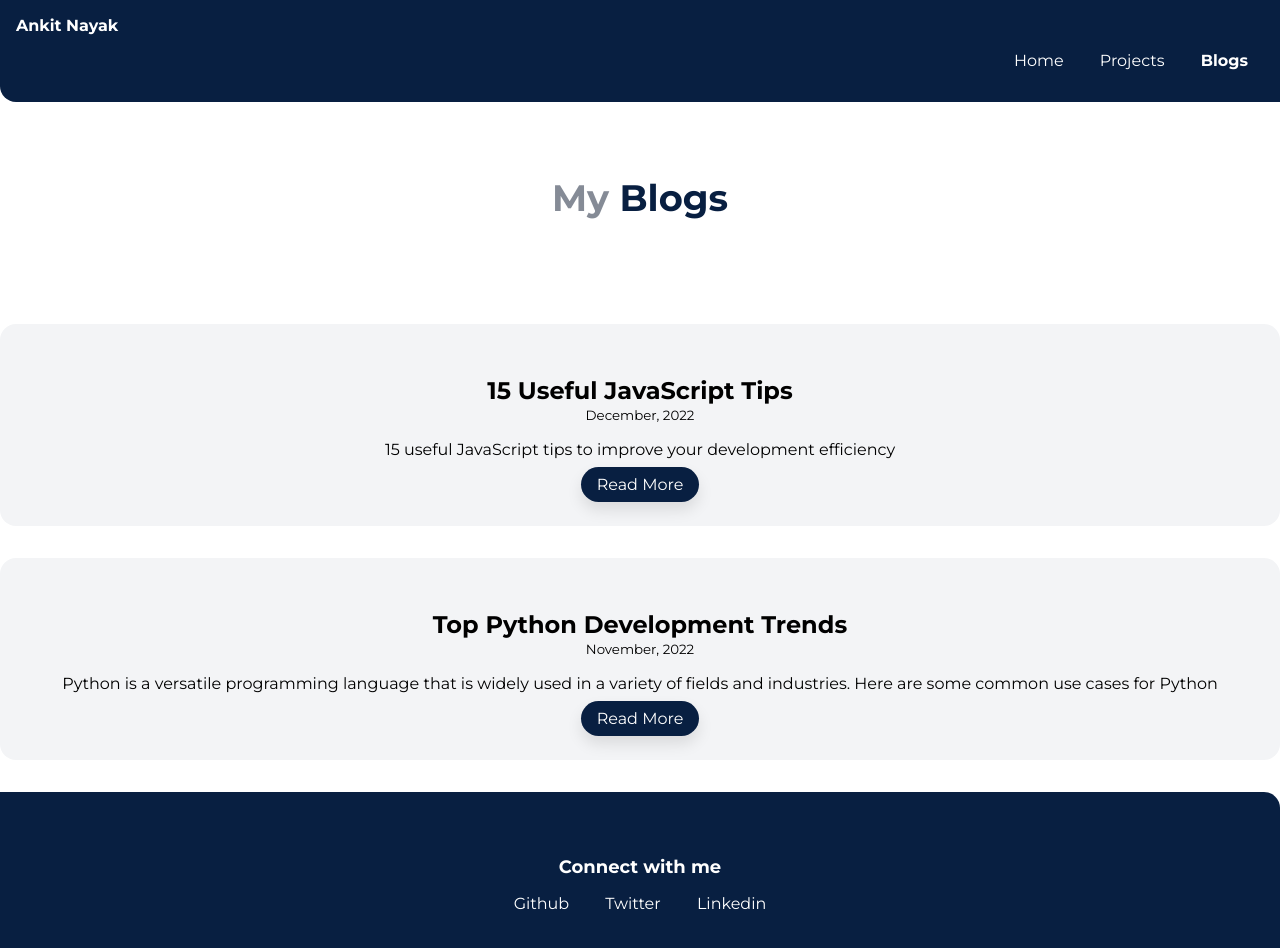
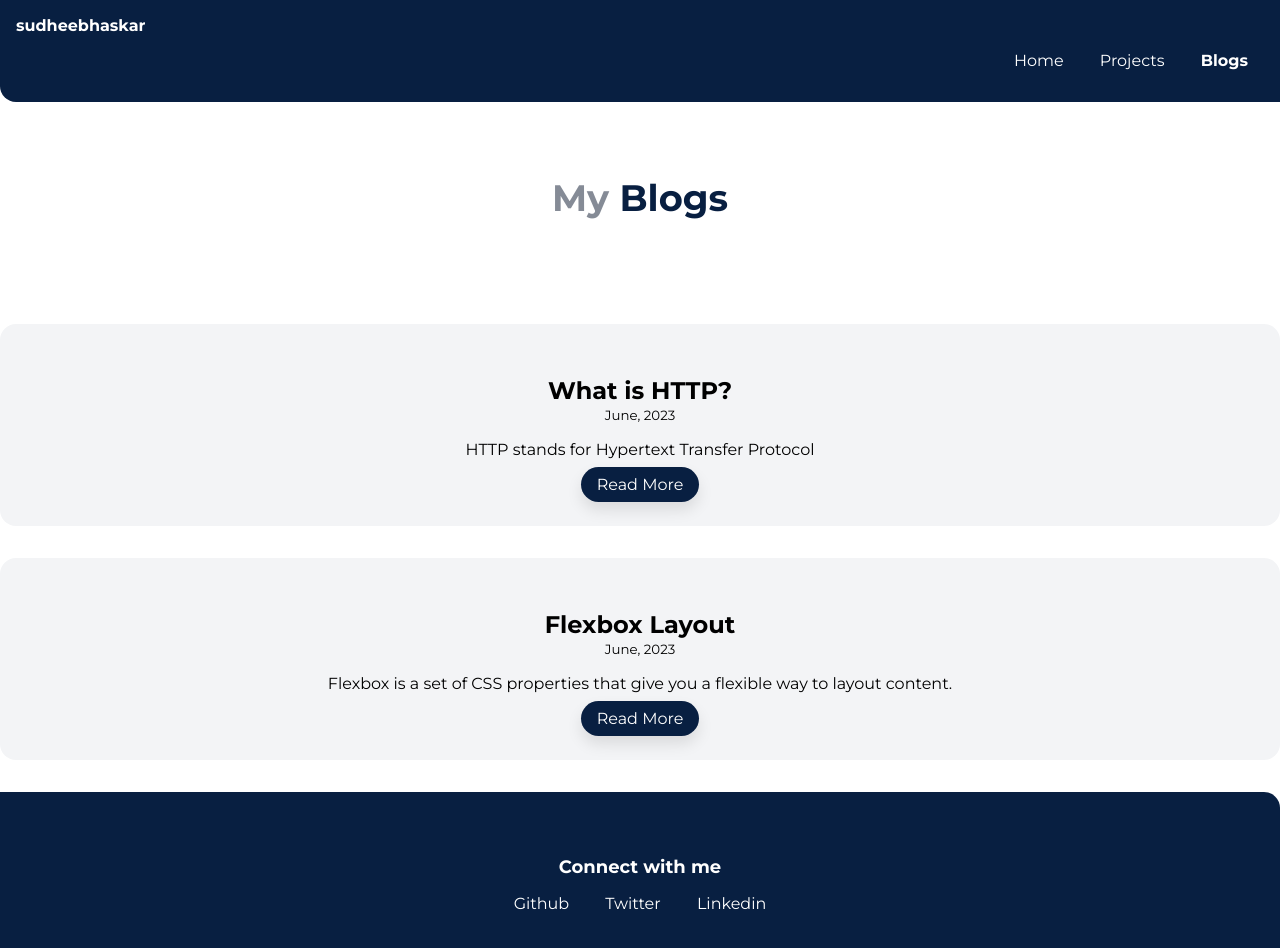
Before and after one commit to sudheebhaskar/Portfolio-Website, a plain HTML site: page blogs.html in a window 1280 px wide. Drawn offline with Linux system fonts and the light colour scheme.

Commit message:
updated-blog

```diff
--- a/blogs.html
+++ b/blogs.html
@@ -9,7 +9,7 @@
 
 <body>
     <nav class="navigation">
-        <div class=nav-brand>Ankit Nayak</div>
+        <div class=nav-brand>sudheebhaskar</div>
         <ul class="list-non-bullet nav-pills">
             <li class="list-item-inline">
                 <a class="link" href="/">Home</a>
@@ -28,23 +28,23 @@
 
     <section class="section ow">
         <div class="container container-centered"></div>
-        <h1 style="margin-bottom: 0px">15 Useful JavaScript Tips</h1>
-        <small class="hero-subheading">December, 2022</small>
-            <p>15 useful JavaScript tips to improve your development efficiency
+        <h1 style="margin-bottom: 0px">What is HTTP?</h1>
+        <small class="hero-subheading">June, 2023</small>
+            <p>HTTP stands for Hypertext Transfer Protocol
             </p>
         <div class="project-btn">
-            <a class="link link-primary" href="blogs\15UsefulJavaScriptTips.html" target="_blank">Read More</a>
+            <a class="link link-primary" href="https://sudheebhaskar.hashnode.dev/what-is-http" target="_blank">Read More</a>
         </div>
     </section>
 
     <section class="section ow">
         <div class="container container-centered"></div>
-        <h1 style="margin-bottom: 0px">Top Python Development Trends</h1>
-        <small class="hero-subheading">November, 2022</small>
-            <p>Python is a versatile programming language that is widely used in a variety of fields and industries. Here are some common use cases for Python
+        <h1 style="margin-bottom: 0px">Flexbox Layout</h1>
+        <small class="hero-subheading">June, 2023</small>
+            <p> Flexbox is a set of CSS properties that give you a flexible way to layout content.
             </p>
         <div class="project-btn">
-            <a class="link link-primary" href="blogs\PythonDevelopmentTrends.html" target="_blank">Read More</a>
+            <a class="link link-primary" href="https://sudheebhaskar.hashnode.dev/flexbox-layout" target="_blank">Read More</a>
         </div>
     </section>
 
```
